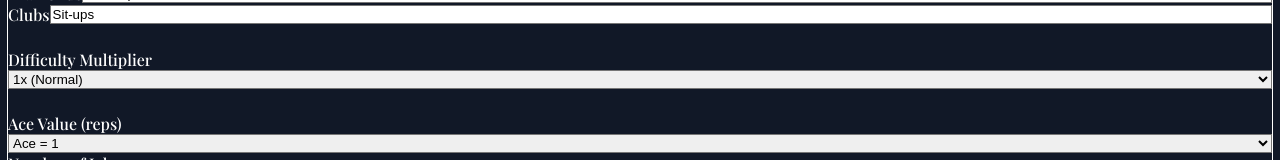
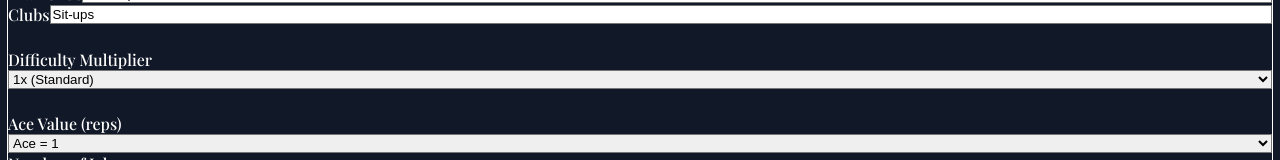
Before and after one commit to holsapd/deck-of-cards, a React (Vite) app: page / in a window 1280 px wide. Both pictures are taken after a click on the button "Settings". Shown: the part 182-342 px from the top of the page. Built offline with nearby package versions, Linux system fonts and the light colour scheme.

Commit message:
Update Settings.jsx Context for Difficulty

```diff
--- a/src/components/Settings.jsx
+++ b/src/components/Settings.jsx
@@ -66,10 +66,10 @@ export default function Settings({
         value={difficulty}
         onChange={(e) => setDifficulty(Number(e.target.value))}
       >
-        <option value={0.5}>0.5x</option>
-        <option value={1}>1x (Normal)</option>
-        <option value={1.5}>1.5x</option>
-        <option value={2}>2x</option>
+        <option value={0.5}>0.5x (Easier)</option>
+        <option value={1}>1x (Standard)</option>
+        <option value={1.5}>1.5x (Hard)</option>
+        <option value={2}>2x (Insane)</option>
       </select>
 
       {/* Space then Ace value and Number of Jokers */}
```
